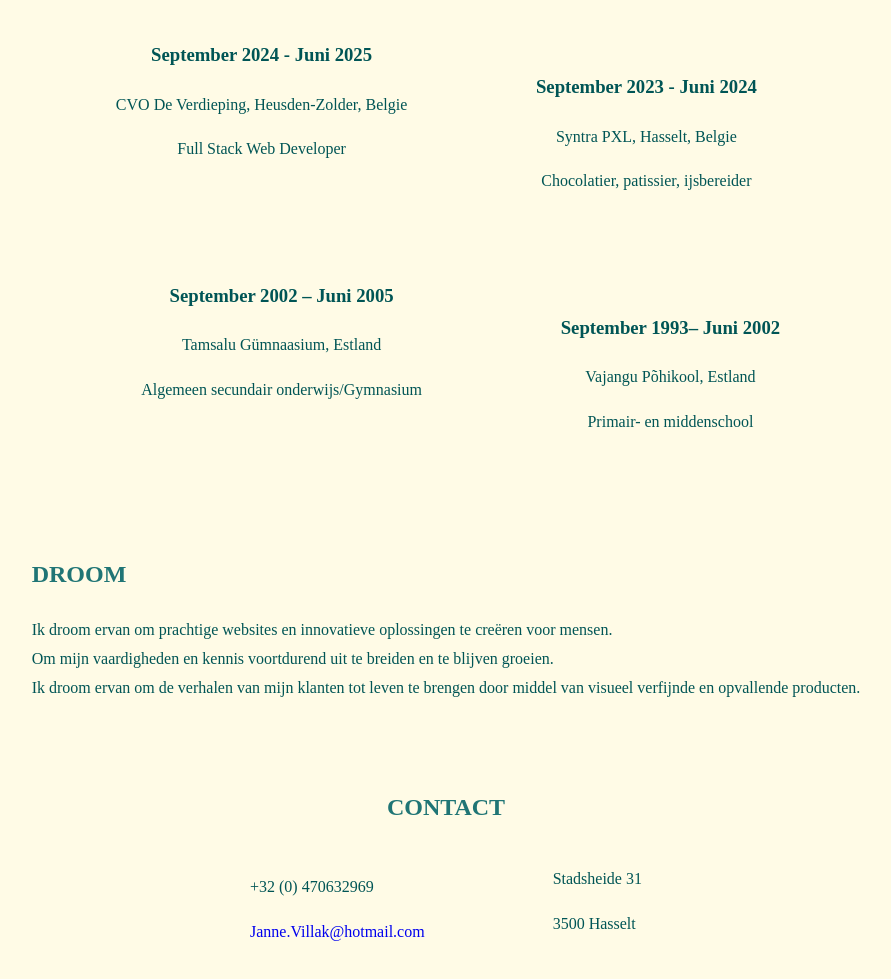
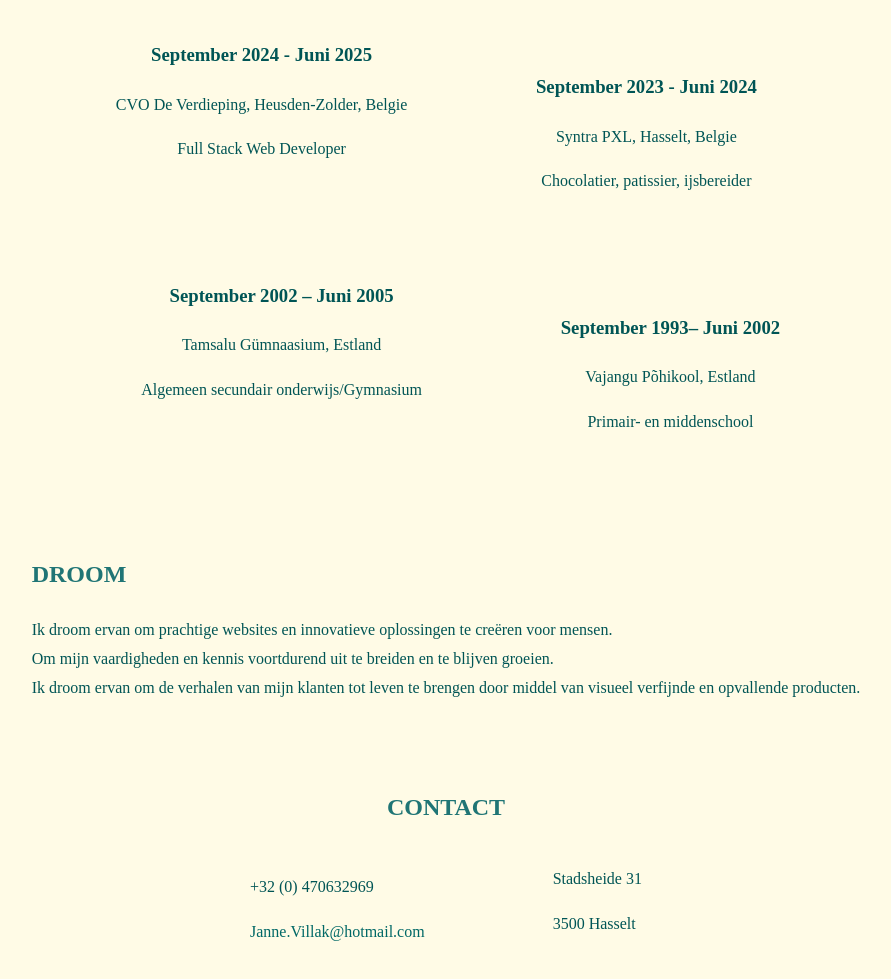
Before and after one commit to Tjanneke/cv, a plain HTML site: page index.html in a window 1280 px wide. Shown: the part 2278-3257 px from the top of the page, without its empty margins (194-1085 px from the left). Drawn offline with nearby package versions, Linux system fonts and the light colour scheme; a web font is replaced by a local one.

Commit message:
Update styles.css

```diff
--- a/styles/styles.css
+++ b/styles/styles.css
@@ -271,6 +271,7 @@ i {
 
 .direct a {
   text-decoration: none;
+  color: #006866;
 }
 
 @media (max-width: 1024px) {
```
